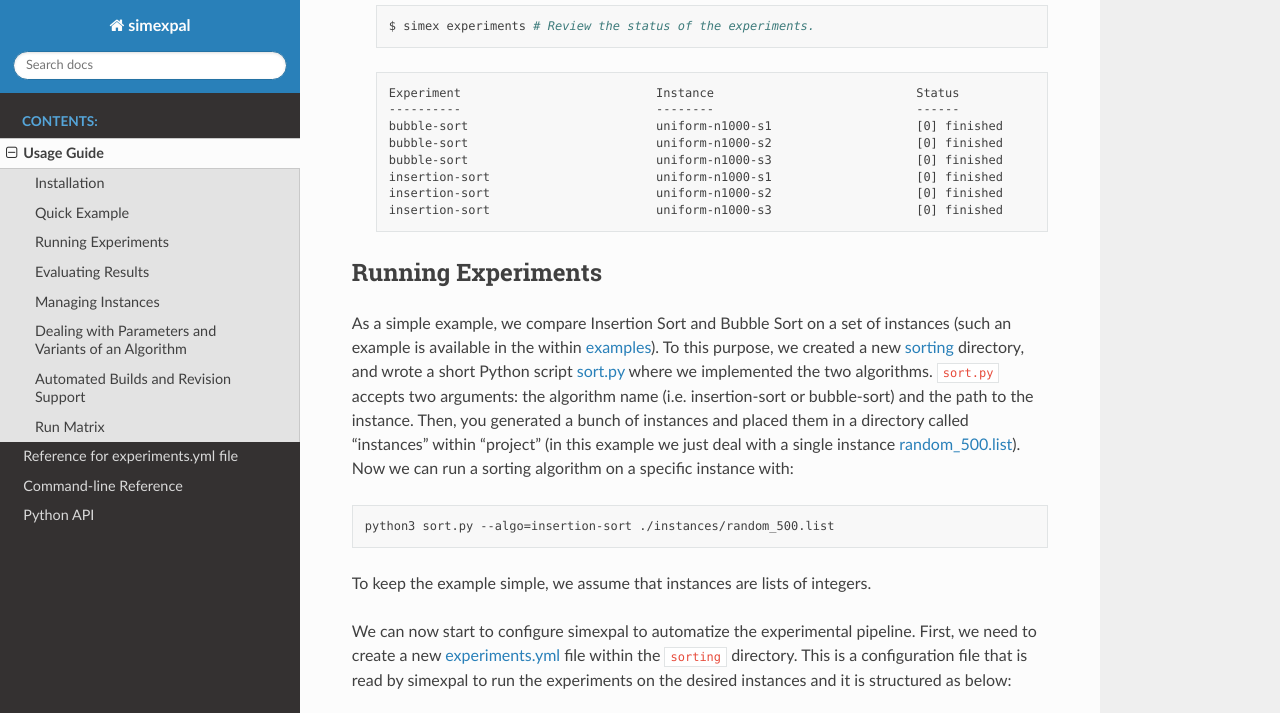
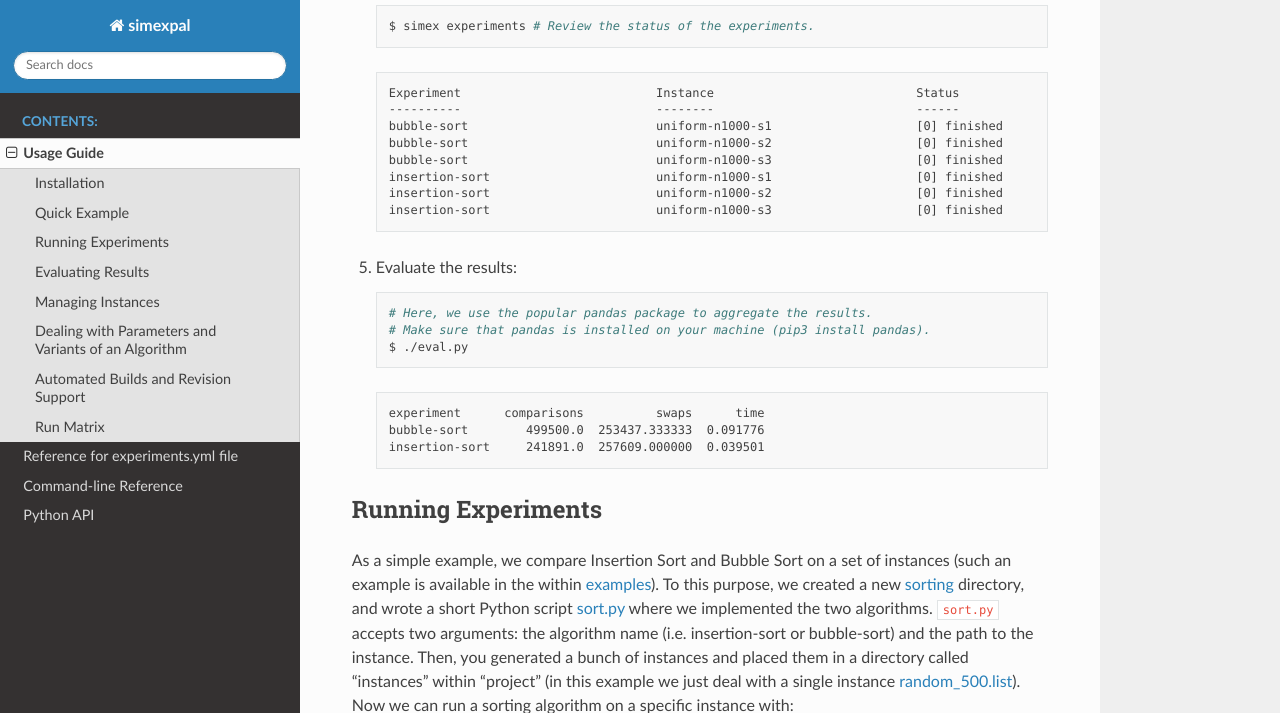
Before and after one commit to hu-macsy/simexpal, a Sphinx documentation site: the page built from docs/user_guide.rst, in a window 1280 px wide and 900 px high, scrolled down 1255 px, cut to the strip 0-713 px from the top of the window. Built offline with Sphinx 7.4.7 and the Read the Docs theme 2.0.0, drawn with Linux system fonts in a browser that asks for light colours.

Commit message:
docs: Add evaluation of results to quick example

```diff
--- a/docs/user_guide.rst
+++ b/docs/user_guide.rst
@@ -80,6 +80,19 @@ The simexpal repository contains a small example that you can try out to quickly
         insertion-sort                       uniform-n1000-s2                    [0] finished
         insertion-sort                       uniform-n1000-s3                    [0] finished
 
+5.  Evaluate the results:
+
+    .. code-block:: bash
+
+        # Here, we use the popular pandas package to aggregate the results.
+        # Make sure that pandas is installed on your machine (pip3 install pandas).
+        $ ./eval.py
+
+    ::
+
+        experiment      comparisons          swaps      time
+        bubble-sort        499500.0  253437.333333  0.091776
+        insertion-sort     241891.0  257609.000000  0.039501
 
 Running Experiments
 -------------------
```
